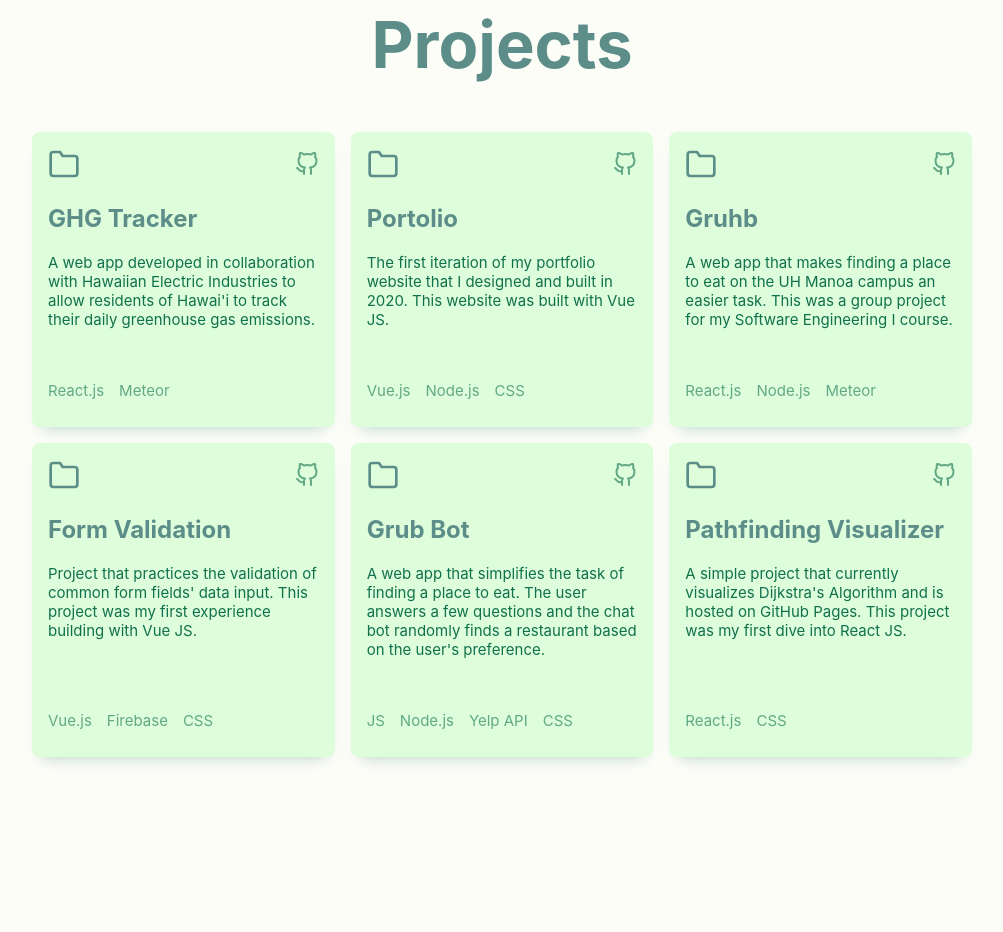
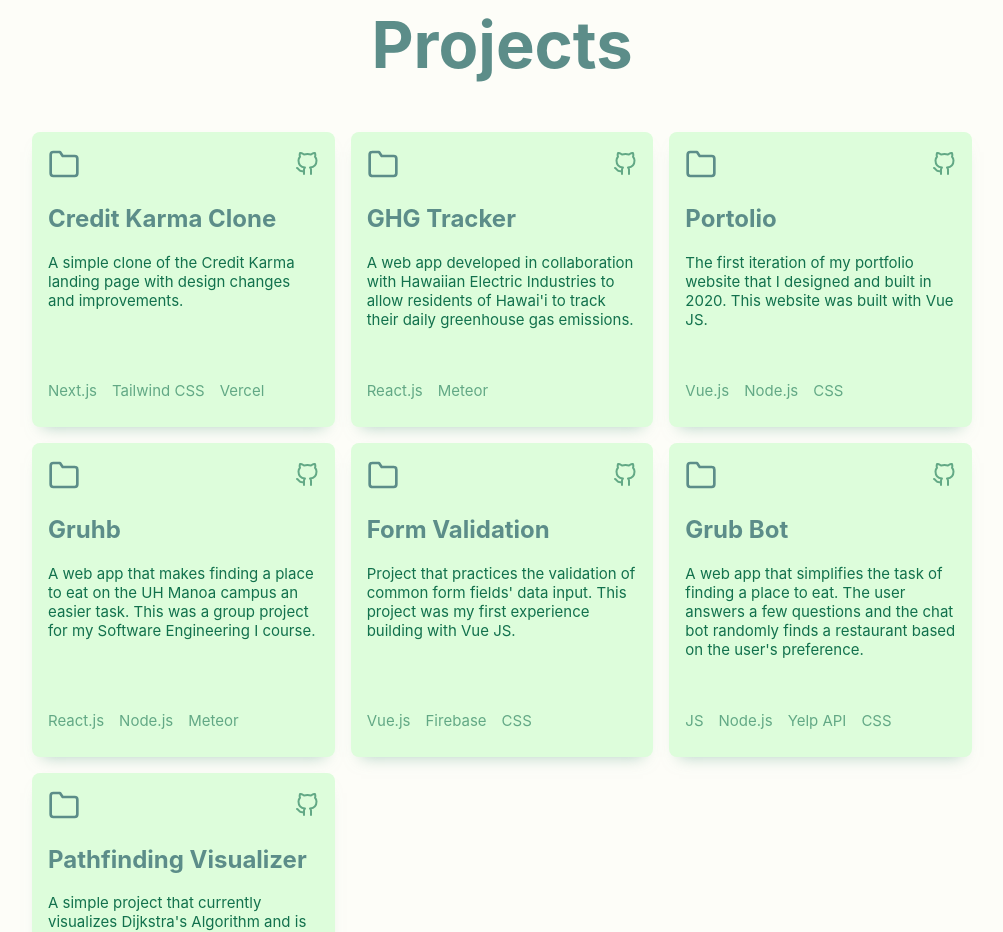
Before and after one commit to jackiewong99/portfolio_v2, a React (Create React App) app: page / in a window 1280 px wide. Shown: the part 1820-2752 px from the top of the page, without its empty margins (138-1141 px from the left). Built offline with nearby package versions, Linux system fonts and the light colour scheme.

Commit message:
Add Credit Karma Clone to project list.

```diff
--- a/src/Components/Projects/project_list.js
+++ b/src/Components/Projects/project_list.js
@@ -1,4 +1,11 @@
 export const projectList = [
+  {
+    title: 'Credit Karma Clone',
+    description: `A simple clone of the Credit Karma landing page with design changes and improvements.`,
+    website: `https://credit-karma-clone.vercel.app/`,
+    github_repo: `https://github.com/jackiewong99/credit-karma-clone`,
+    tech_list: ['Next.js', 'Tailwind CSS', 'Vercel'],
+  },
   {
     title: 'GHG Tracker',
     description: `A web app developed in collaboration with Hawaiian Electric Industries to allow residents of Hawai'i to track their daily greenhouse gas emissions.`,
```
